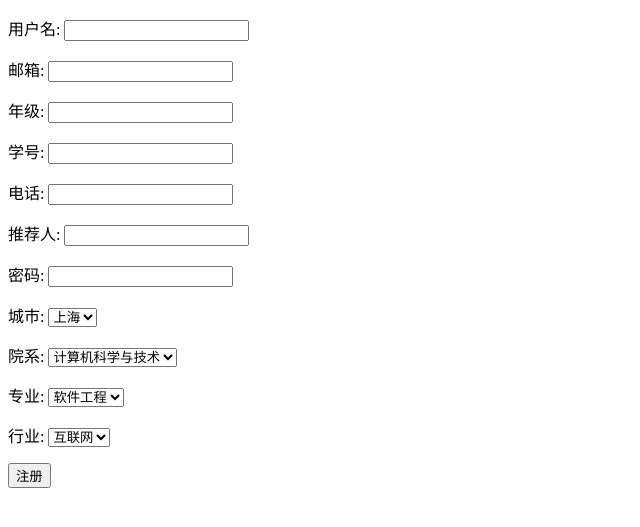
After one commit to bblss123/ALUMNI, a Django app: page /register/ in a window 1280 px wide. The commit adds this page. Shown: the top 527 px of the page, without its empty margins (0-640 px from the left). Run offline with Django 3.2, Linux system fonts and the light colour scheme.

Commit message:
2021/7/12

```diff
--- a/Fduers/Fduers/urls.py
+++ b/Fduers/Fduers/urls.py
@@ -20,5 +20,6 @@ from alumni import views
 urlpatterns = [
     path('admin/', admin.site.urls),
     path('', views.login),
-    path('index/', views.index)
+    path('index/', views.index),
+    path('register/', views.register)
 ]
--- a/Fduers/alumni/views.py
+++ b/Fduers/alumni/views.py
@@ -2,6 +2,7 @@ from django.shortcuts import *
 from django.http import HttpResponse
 from django.http import HttpResponseRedirect
 from .models import User
+
 
 # Create your views here.
 
@@ -13,7 +14,7 @@ def login(request):
         request.session['username'] = username
         password = request.POST.get('user_password')
         user = User.objects.filter(username__exact=username, password__exact=password)
-        if(user):
+        if (user):
             return redirect('/index')
         else:
             return render(request, 'login.html')
@@ -21,4 +22,35 @@ def login(request):
 
 def index(request):
     if request.method == 'GET':
-        return render(request, 'index.html', {'username':request.session.get('username')})
+        return render(request, 'index.html', {'username': request.session.get('username')})
+
+
+def register(request):
+    if request.method == 'GET':
+        return render(request, 'register.html')
+    else:
+        username = request.POST.get('username')
+        mail = request.POST.get('mail')
+        grade = request.POST.get('grade')
+        studentID = request.POST.get('studentID')
+        phone = request.POST.get('phone')
+        referrer = request.POST.get('referrer')
+        password = request.POST.get('password')
+        city_id = request.POST.get('city_id')
+        department_id = request.POST.get('department_id')
+        industry_id = request.POST.get('industry_id')
+        major_id = request.POST.get('major_id')
+        User.objects.create(
+            username=username,
+            mail=mail,
+            grade=grade,
+            studentID=studentID,
+            phone=phone,
+            referrer=referrer,
+            password=password,
+            city_id=city_id,
+            department_id=department_id,
+            industry_id=industry_id,
+            major_id=major_id
+        )
+        return render(request, 'success_register.html')
--- a/Fduers/templates/login.html
+++ b/Fduers/templates/login.html
@@ -19,5 +19,9 @@
     </p>
     {% csrf_token %}
 </form>
+<form action="register/" method="get" name="form2">
+    <button>register</button>
+    {% csrf_token %}
+</form>
 </body>
 </html>
--- /dev/null
+++ b/Fduers/templates/register.html
@@ -0,0 +1,73 @@
+<!DOCTYPE html>
+<html lang="en">
+<head>
+    <meta charset="UTF-8">
+    <title>Register</title>
+</head>
+<body>
+<form action="/register/" method="post" name="post1">
+    <p>用户名:
+        <input type="text" name="username">
+    </p>
+    <p>
+        邮箱:
+        <input type="email" name="mail">
+    </p>
+    <p>
+        年级:
+        <input type="number" name="grade">
+    </p>
+    <p>
+        学号:
+        <input type="text" name="studentID">
+    </p>
+    <p>
+        电话:
+        <input type="text" name="phone">
+    </p>
+    <p>
+        推荐人:
+        <input type="text" name="referrer">
+    </p>
+    <p>
+        密码:
+        <input type="password" name="password">
+    </p>
+    <p>
+        城市:
+        <select name="city_id">
+            <option value=1>上海</option>
+            <option value=2>北京</option>
+            <option value=3>广州</option>
+            <option value=4>深圳</option>
+        </select>
+    </p>
+    <p>
+        院系:
+        <select name="department_id">
+            <option value=1>计算机科学与技术</option>
+
+        </select>
+    </p>
+    <p>
+        专业:
+        <select name="major_id">
+            <option value=1>软件工程</option>
+
+        </select>
+    </p>
+    <p>
+        行业:
+        <select name="industry_id">
+            <option value=1>互联网</option>
+
+        </select>
+    </p>
+
+    <p>
+        <input type="submit" value="注册">
+    </p>
+    {% csrf_token %}
+</form>
+</body>
+</html>
```
Also changed, not shown: Fduers/templates/success_register.html (added, +11 -0 lines), Fduers/db.sqlite3.
